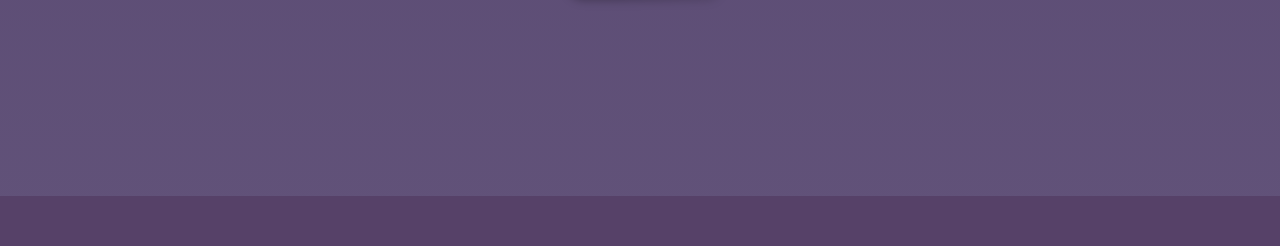
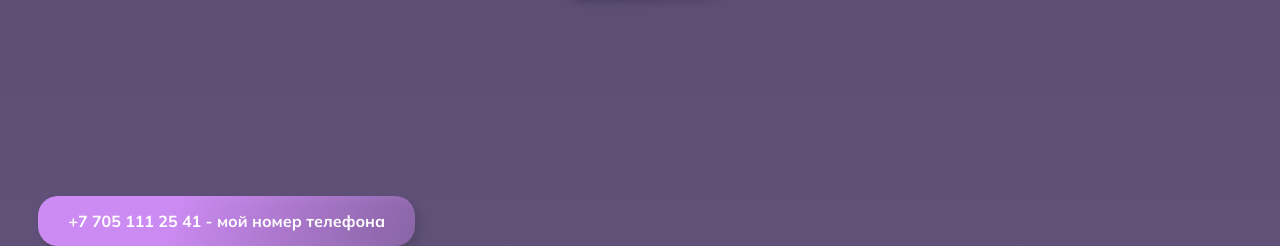
Before and after one commit to vadim-and/M4L4, a Flask app: page / in a window 1280 px wide. Shown: the part 2722-2968 px from the top of the page. Before the commit the page ends 2918 px from the top, so only its background shows below. Run offline with Flask 3, Linux system fonts and the light colour scheme.

Commit message:
Update index.html

```diff
--- a/templates/index.html
+++ b/templates/index.html
@@ -152,7 +152,7 @@
     </main>
     <!-- Подвал для ссылок на соц-сети -->
     <footer>
-
+      <button class="form__button" type="submit">+7 705 111 25 41 - мой номер телефона</button>
     </footer>
   </body>
 </html>
```
